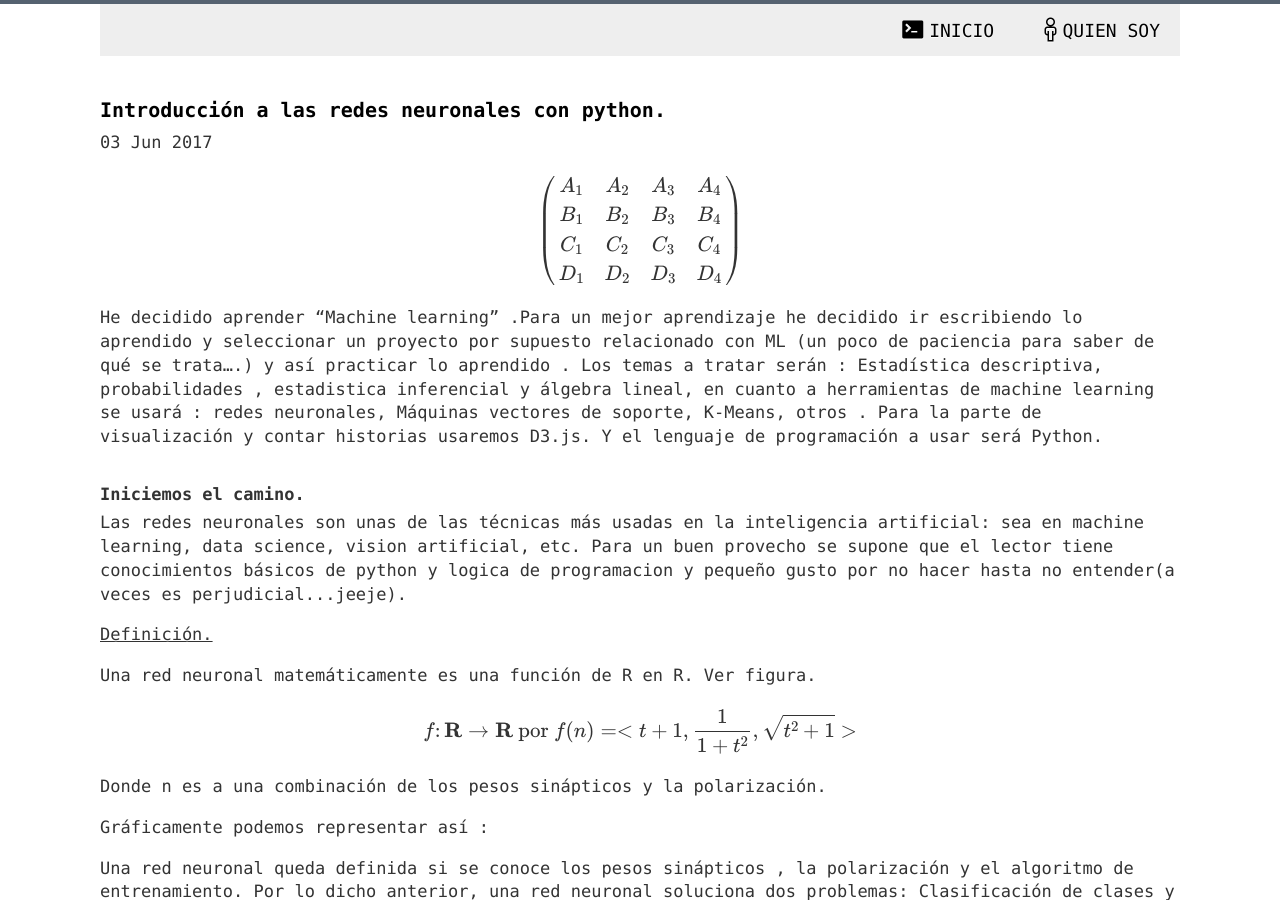
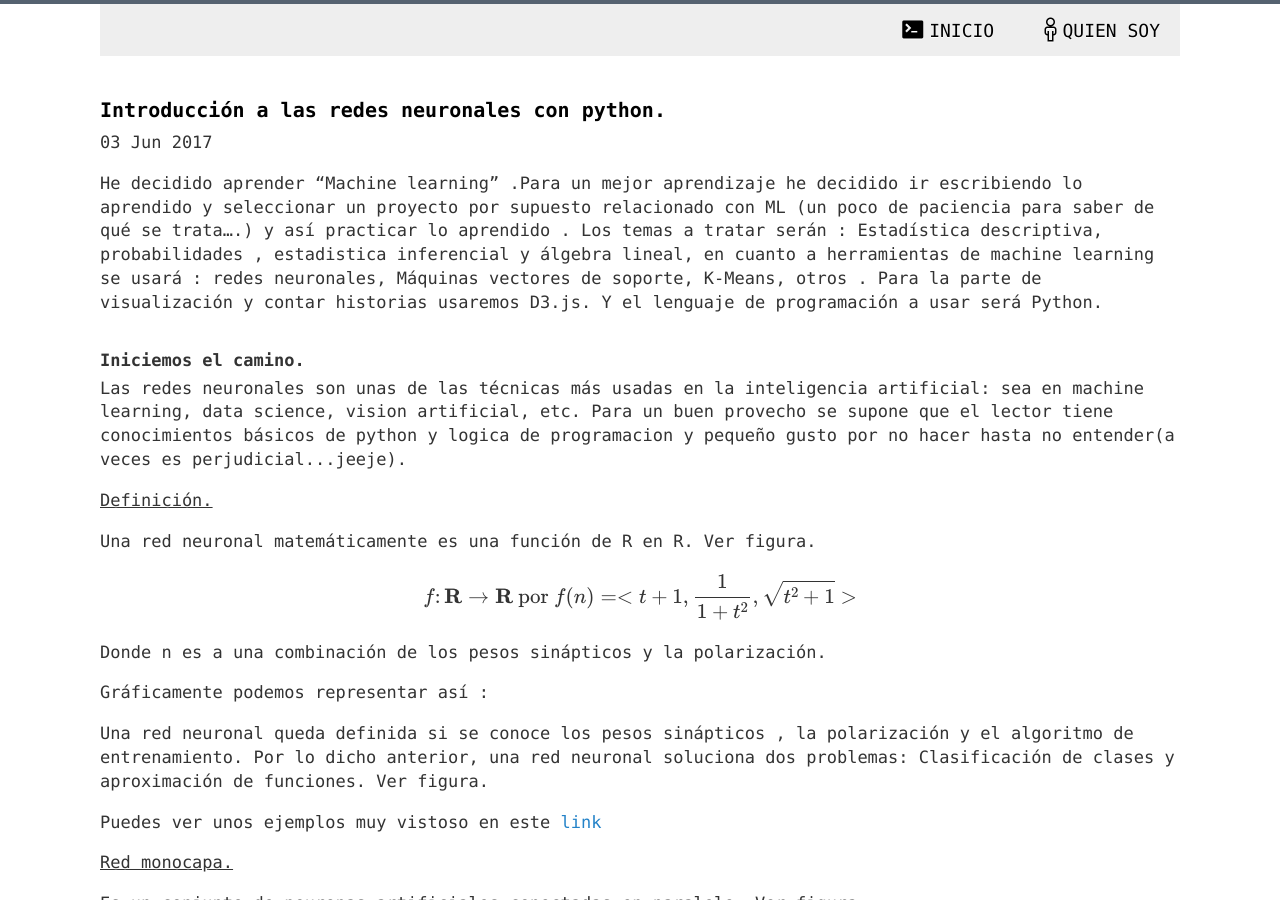
Before and after one commit to YuriAlberto/YuriAlberto.gitgub.io, a Jekyll site: the page built from _posts/2017-06-3-introduccion-a-redes-neuronales.html, in a window 1280 px wide and 900 px high. Built offline with Jekyll 4.4.1, drawn with Linux system fonts in a browser that asks for light colours; formulas are drawn with MathJax 3; comment, search, counter and statistics services are not loaded.

Commit message:
Update 2017-06-3-introduccion-a-redes-neuronales.html

```diff
--- a/_posts/2017-06-3-introduccion-a-redes-neuronales.html
+++ b/_posts/2017-06-3-introduccion-a-redes-neuronales.html
@@ -19,12 +19,7 @@
 ---
 <div class="css-full-post-content js-full-post-content">
 <div dir="ltr" style="text-align: left;" trbidi="on">
- \begin{pmatrix}
-A_1 & A_2 & A_3 & A_4 \\
-B_1 & B_2 & B_3 & B_4 \\
-C_1 & C_2 & C_3 & C_4 \\
-D_1 & D_2 & D_3 & D_4 \\
-\end{pmatrix}
+ <script>emph{hola}</script>
  <script>
   \begin{pmatrix}
 A_1 & A_2 & A_3 & A_4 \\
```
